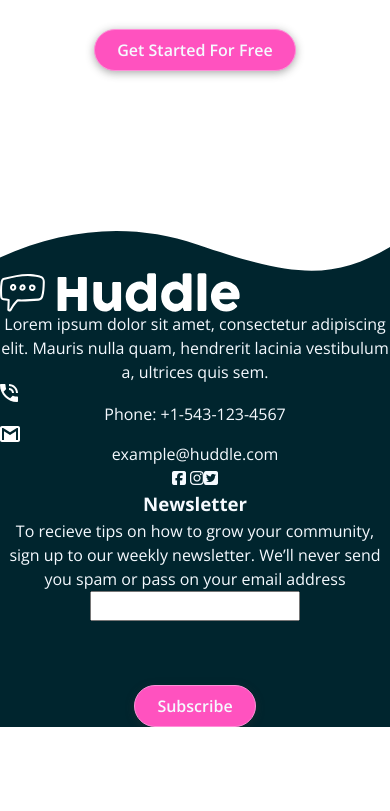
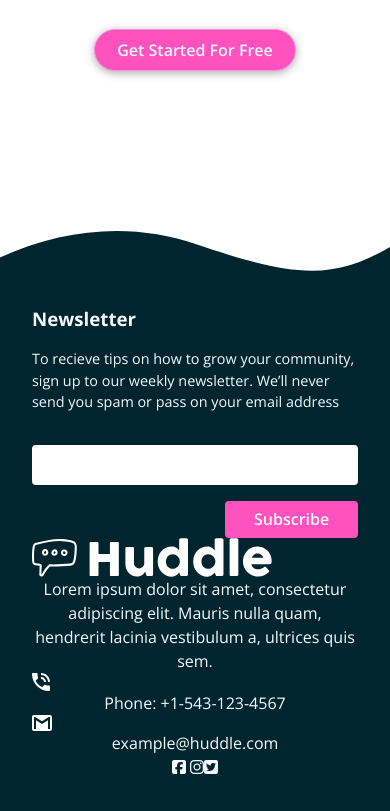
Before and after one commit to KevinJMatute/huddle-landing-page-with-curved-sections-master, a plain HTML site: page index.html in a window 390 px wide. Shown: the part 3207-4018 px from the top of the page. Before the commit the page ends 3934 px from the top, so only its background shows below. Drawn offline with nearby package versions, Linux system fonts and the light colour scheme.

Commit message:
newsletter end mobile-first

```diff
--- a/index.html
+++ b/index.html
@@ -183,10 +183,8 @@
           newsletter. We’ll never send you spam or pass on your email address
         </p>
         <form>
-          <input type="email" />
-          <button for="email" class="get-started newsletter__button">
-            Subscribe
-          </button>
+          <input class="newsletter__email" type="email" />
+          <button for="email" class="newsletter__button">Subscribe</button>
         </form>
       </div>
     </footer>
--- a/style.css
+++ b/style.css
@@ -187,6 +187,36 @@ h2 {
 }
 /****************** FOOTER *****************/
 footer {
+  display: flex;
+  flex-direction: column-reverse;
+  padding: 2em 2em;
   background-color: var(--clr-neutral-800);
   color: var(--clr-neutral-100);
 }
+.newsletter {
+  text-align: start;
+}
+.newsletter__description {
+  margin-top: 1em;
+  font-size: 0.9rem;
+}
+.newsletter__email {
+  width: 100%;
+  height: 2.5em;
+  margin-top: 2em;
+  border: none;
+  border-radius: 0.25rem;
+}
+.newsletter__button {
+  display: block;
+  padding: .41em 1.8em;
+  margin-top: 1rem;
+  margin-left: auto;
+  border-radius: 0.25rem;
+  font-family: var(--ff-base);
+  font-weight: var(--fw-semi-bold);
+  color: var(--clr-neutral-100);
+  background-color: var(--clr-primary-pink);
+  border: none;
+
+}
```
